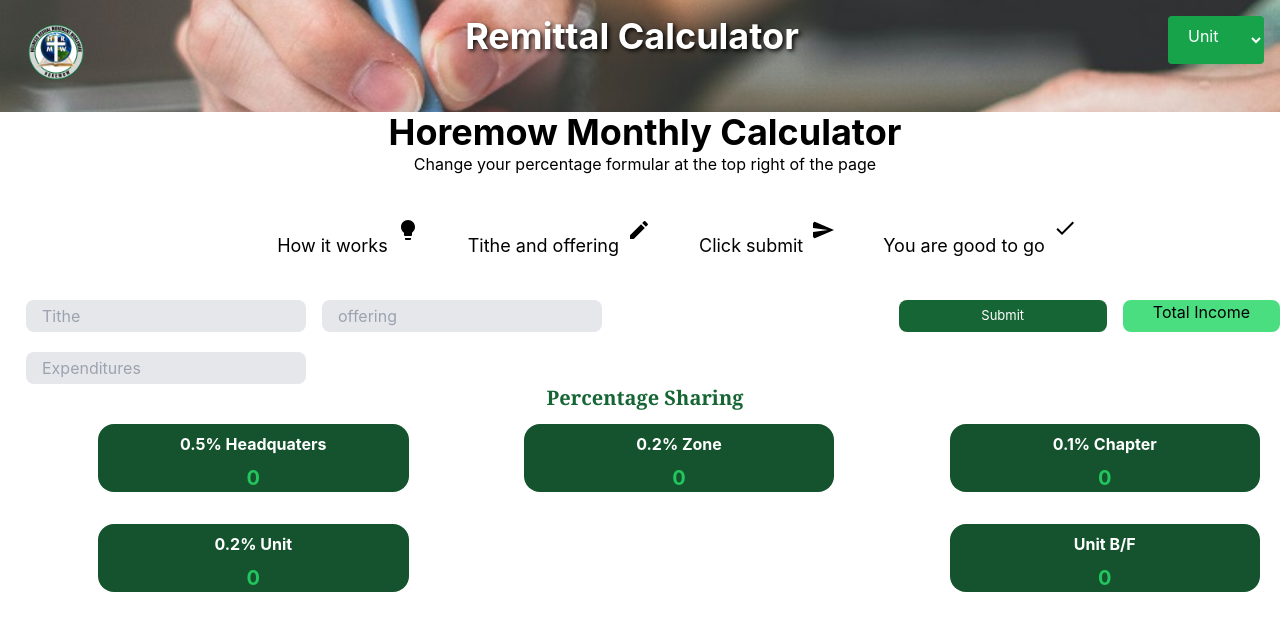
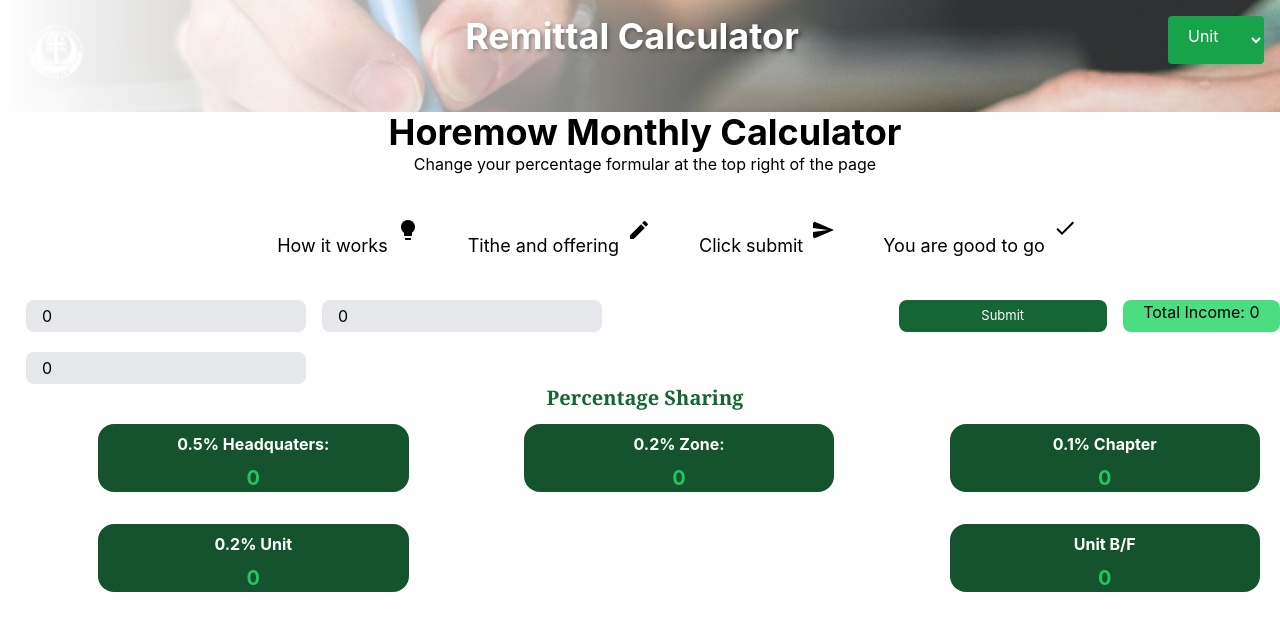
Before and after one commit to mrauthentik/Remital_calculator_app, a React (Create React App) app: page / in a window 1280 px wide. Shown: the top 630 px of the page. Built offline with nearby package versions, Linux system fonts and the light colour scheme.

Commit message:
fixed all bugs

```diff
--- a/package.json
+++ b/package.json
@@ -10,6 +10,7 @@
     "@testing-library/jest-dom": "^5.17.0",
     "@testing-library/react": "^13.4.0",
     "@testing-library/user-event": "^13.5.0",
+    "jspdf": "^2.5.2",
     "react": "^18.3.1",
     "react-dom": "^18.3.1",
     "react-scripts": "5.0.1",
--- a/src/App.css
+++ b/src/App.css
@@ -22,3 +22,54 @@ button{
     margin-left: 1rem;
     margin-right: 1rem;
 }
+.head{
+    mask-image: linear-gradient(to right, transparent, black 75%);
+}
+
+/* Modal styling here */
+
+.modal-background{
+    position: fixed;
+    top: 0;
+    left: 0;
+    bottom: 0;
+    right: 0;
+    background-color: rgba(0, 0, 0, 0.5);
+    display: flex;
+    justify-content: center;
+    align-items: center;
+}
+
+.modal{
+    background: white;
+    padding: 20px;
+    border-radius: 5px;
+   width: 50%;
+   box-shadow: 2px 1px 8px 7px rgba(0, 0, 0, 0.5);
+
+}
+.modal >button{
+    background-color: green;
+    color: white;
+    width: 20%;
+    height: 20%;
+    font-size: 15px;
+    border-radius: 10px;
+}
+.modal > h2{
+    text-align: center;
+    font-weight: 700;
+    font-size: 25px;
+    color: green;
+}
+.modal span{
+    color: rgb(5, 62, 5);
+    font-weight: 600;
+}
+.modal p{
+    font-weight: 700;
+    font-size: 20px;
+}
+.modal >button:hover{
+    background-color: rgb(3, 11, 3);
+}
--- a/src/App.js
+++ b/src/App.js
@@ -1,16 +1,118 @@
 import './App.css';
 import Header from './components/Header';
 import Main from './components/Main';
+import Modal from './components/Modal'
+import Calculator from './components/calculator';
+import { useState, useEffect } from 'react';
 
 function App() {
+  // State variables for sharing data between components
+  const [selectOption, setSelectOption] = useState('Zone');
+  const [offering, setOffering] = useState(0);
+  const [tithe, setTithe] = useState(0);
+  const [expenditures, setExpenditures] = useState(0);
+  const [totalIncome, setTotalIncome] = useState(0);
+  const [unitExpen, setUnitExpen] = useState(0);
+  const [headquarters, setHeadquarters] = useState(0);
+  const [zone, setZone] = useState(0);
+  const [chapter, setChapter] = useState(0);
+  const [unit, setUnit] = useState(0);
+  const [zonePercentage, setZonePercentage] = useState(0);
+
+  // Function to calculate the financial data
+  const handleCalculate = () => {
+    const offeringValue = parseFloat(offering);
+    const titheValue = parseFloat(tithe);
+    const expendituresValue = parseFloat(expenditures);
+
+    if (!isNaN(offeringValue) && !isNaN(titheValue)) {
+      const total = offeringValue + titheValue;
+      setTotalIncome(total);
+
+      let unitIncome = 0;
+      if (selectOption === 'Zone') {
+        unitIncome = total * 0.2;
+        setZonePercentage('20% Zone');
+        setHeadquarters(total * 0.5);
+        setZone(total * 0.2);
+        setChapter(total * 0.1);
+        setUnit(total * 0.2);
+        console.log('Zone has been selected')
+      } else if (selectOption === 'State') {
+        unitIncome = total * 0.1;
+        setZonePercentage('40% State');
+        setHeadquarters(total * 0.3);
+        setZone(total * 0.4);
+        setChapter(total * 0.2);
+        setUnit(total * 0.1);
+      }
+
+      setUnitExpen(total - expenditures);
+    } else {
+      console.log('Invalid input');
+    }
+  };
+   useEffect(()=>{
+    if(offering > 0 && tithe > 0){
+      handleCalculate()
+    }
+   },
+   [offering, tithe, selectOption,expenditures]
+  )
+
+  // State for controlling MODAl
+  const [showModal, setShowModal] = useState(false)
+  const handleShowModal =()=>{
+    setShowModal(true)
+  }
+
+  const handleCloseModal = () =>{
+    setShowModal(false)
+  }
   return (
     <div>
       <Header
       image={'/images/horemow.png'}
+      selectOption={selectOption}
+      setSelectOption={setSelectOption}
       />
       <Main
+        offering={offering}
+        setOffering={setOffering}
+        tithe={tithe}
+        setTithe={setTithe}
+        expenditures={expenditures}
+        setExpenditures={setExpenditures}
+        handleCalculate={handleCalculate}
+        totalIncome={totalIncome}
+        headquarters={headquarters}
+        zone={zone}
+        chapter={chapter}
+        unit={unit}
+        headquartersPercentage= {headquarters}
+        zonePercentage={zonePercentage}
+        unitExpen={unitExpen}
+        show = {handleShowModal}
+      />
+      <Calculator/>
 
-      />
+
+      {showModal && (
+        <Modal
+         onClose = {handleCloseModal}
+         data ={{
+          offering,
+          tithe,
+          totalIncome,
+          unitExpen,
+          headquarters,
+          zone,
+          chapter,
+          expenditures,
+          unit
+         }}
+        />
+      )}
     </div>
   );
 }
--- a/src/components/Main.jsx
+++ b/src/components/Main.jsx
@@ -6,7 +6,22 @@ import SendIcon from '@mui/icons-material/Send';
 import CheckIcon from '@mui/icons-material/Check';
 import { green } from "@mui/material/colors";
 import { white } from "@mui/material/colors";
-export default function Main(){
+export default function Main({
+    offering,
+  setOffering,
+  tithe,
+  setTithe,
+  expenditures,
+  setExpenditures,
+  handleCalculate,
+  totalIncome,
+  headquarters,
+  zone,
+  chapter,
+  unit,
+  unitExpen,
+  show
+}){
      return(
         <section className="bg-cover h-screen" style={{backgroundImage: `url (${writing})`}}>
             <h1 className="text-black font-bold text-4xl text-center">Horemow Monthly Calculator</h1>
@@ -34,13 +49,46 @@ export default function Main(){
 
                   <form action="#" className="flex justify-center" >
                       <div className="">
-                        <input type="number" placeholder="Tithe" required id="inputTithe" className="mb-5  sm:mt-10 rounded-1xl bg-gray-200 ml-4 ml-4 h-8 rounded-lg p-4 focus:outline-none " />
-                        <input type="number" placeholder="offering" required id="inputOffering" className="mb-5 md:mb-0 rounded-1xl bg-gray-200 ml-4 ml-4 h-8 rounded-lg p-4 focus:outline-none "  />
-                        <input type="number" placeholder="Expenditures" id="expense" className="mb-5 md:mb-0 bg-gray-200 ml-4 h-8 rounded-lg p-4 focus:outline-none " />
+                        <input
+                        type="number"
+                        value={tithe}
+                        onChange={(e)=> setTithe(e.target.value)}
+                        placeholder="Tithe"
+                        required
+                        className="mb-5  sm:mt-10 rounded-1xl bg-gray-200 ml-4 ml-4 h-8 rounded-lg p-4 focus:outline-none " />
+                        <input
+                        type="number"
+                        placeholder="offering"
+                        required
+                        value={offering}
+                        onChange={(e)=> setOffering(e.target.value)}
+                        className="mb-5 md:mb-0 rounded-1xl bg-gray-200 ml-4 ml-4 h-8 rounded-lg p-4 focus:outline-none"
+                        />
+                        <input
+                        type="number"
+                        placeholder="Expenditures"
+                        value={expenditures}
+                        onChange={(e) => setExpenditures(e.target.value)}
+                        className="mb-5 md:mb-0 bg-gray-200 ml-4 h-8 rounded-lg p-4 focus:outline-none "
+                        />
                       </div>
-                    <button className="w-1/6 h-8 rounded-lg bg-green-800 text-white" id="submit" type="submit" > <a href="#unitExp">Submit</a>  </button>
-                    <div type="text" id="totalIncome" className=" text-black-100 bg-green-400 w-40 sm:mt-9xl sm:text-red mt-10 mr-7-11 rounded-lg text-center h-8">
-                        Total Income
+                    <button
+                    className="w-1/6 h-8 rounded-lg bg-green-800 text-white"
+                    onClick= {(e) =>{
+                        e.preventDefault()
+                        handleCalculate()
+                        show()
+                    }}
+                    type="submit" >
+                         <a href="#unitExp">
+                            Submit
+                         </a>
+                     </button>
+                    <div
+                    type="text"
+                    id="totalIncome"
+                    className=" text-black-100 bg-green-400 w-40 sm:mt-9xl sm:text-red mt-10 mr-7-11 rounded-lg text-center h-8">
+                        Total Income: {totalIncome}
                     </div>
                     </form>
 
@@ -52,17 +100,17 @@ export default function Main(){
                 <div className="headqrts bg-green-900 rounded-2xl sm:w-1/4  w-1/4 mt-3 mb-3 ml-20">
                     <p className="text-white p-2 font-bold text-center">
                         0.5%
-                        Headquaters
+                        Headquaters:
                     </p>
-                    <div id="headqrts" className="text-green-500 text-xl text-center font-bold">0</div>
+                    <div id="headqrts" className="text-green-500 text-xl text-center font-bold">{headquarters}</div>
 
                 </div>
                 <div className="zone bg-green-900 rounded-2xl sm:w-1/4 w-1/4 mt-3 mb-3 ml-20">
                     <p className="text-white p-2 font-bold text-center" id="zoneP">
                         0.2%
-                        Zone
+                        Zone:
                     </p>
-                    <div id="zone" className="text-green-500 text-xl text-center font-bold">0</div>
+                    <div id="zone" className="text-green-500 text-xl text-center font-bold">{zone}</div>
 
                 </div>
                 <div className="chapter bg-green-900 rounded-2xl sm:w-1/  w-1/4 mt-3 mb-3 ml-20">
@@ -70,7 +118,7 @@ export default function Main(){
                         0.1%
                         Chapter
                     </p>
-                    <div id="chapter" className="text-green-500 text-xl text-center font-bold">0</div>
+                    <div id="chapter" className="text-green-500 text-xl text-center font-bold">{chapter}</div>
 
                 </div>
                 <div className="unit bg-green-900 rounded-2xl sm:w-1/4 w-1/6 mt-3 mb-3 ml-20">
@@ -78,7 +126,7 @@ export default function Main(){
                         0.2%
                         Unit
                     </p>
-                    <div id="unit" className="text-green-500 text-xl text-center font-bold">0</div>
+                    <div id="unit" className="text-green-500 text-xl text-center font-bold">{unit}</div>
 
                 </div>
                 <div className="unit_bf bg-green-900 rounded-2xl sm:w-1/4 w-1/4 mt-3 mb-3 ml-20">
@@ -86,7 +134,7 @@ export default function Main(){
                         Unit B/F
 
                     </p >
-                    <div id="unitExp" className="text-green-500 text-xl text-center font-bold">{0}</div>
+                    <div id="unitExp" className="text-green-500 text-xl text-center font-bold">{unitExpen}</div>
 
                 </div>
             </div>
--- /dev/null
+++ b/src/components/Modal.jsx
@@ -0,0 +1,41 @@
+import React from "react";
+import jsPDF from 'jspdf'
+
+    const Modal = ({ onClose, data}) =>{
+        const downloadPDF = () =>{
+            const doc = new jsPDF()
+            doc.text("Financial Report", 10,10)
+            doc.text(`Offering: ${data.offering ?? 'N/A'}`, 10,20)
+            doc.text(`Tithe: ${data.tithe ?? 'N/A'}`, 10,30)
+            doc.text(`Tithe: ${data.unitExpen ?? 'N/A'}`, 10, 40)
+            doc.text(`Total Income: ${data.totalIncome ?? 'N/A'}`, 10, 50)
+            doc.text(`Balance: ${data.expenditures ?? 'N/A'}`, 10,60)
+            // doc.text(`Tithe: ${data.tithe}, 10, 30`)
+            doc.save('Financial_Report.pdf')
+        }
+        return(
+            <div className="modal-background">
+                <div className="modal">
+                    <h2>Financial Summary</h2>
+                    <p>Offering: <span>{data.offering}</span> </p>
+                    <p>Tithe: <span>{data.tithe}</span> </p>
+                    <p>Total Income: <span>{data.totalIncome}</span> </p>
+                    <p>Expenditures: <span>{data.expenditures}</span> </p>
+                    <p>Balance: <span>{data.unitExpen}</span> </p>
+                    <hr />
+                    <hr />
+                    <hr />
+                    <hr />
+                     <h2>Percentage Sharing</h2>
+                    <p>Unit: <span>{data.unit}</span> </p>
+                    <p>Chapter: <span>{data.chapter}</span> </p>
+                    <p>Zone: <span>{data.zone}</span> </p>
+                    <p>HeadQuaters: <span>{data.headquarters}</span> </p>
+                    <button onClick={downloadPDF}>Download as PDF</button>
+                    <button onClick={onClose}>Close</button>
+                </div>
+            </div>
+        )
+    }
+
+export default Modal
--- /dev/null
+++ b/src/components/calculator.jsx
@@ -0,0 +1,13 @@
+import React from "react";
+
+export default function Calculator({
+    totalIncome,
+    headquarters,
+    zone,
+    chapter,
+    unit,
+    zonePercentage,
+    unitExpen,
+}) {
+
+}
```
Also changed, not shown: src/components/Header.jsx (+10 -12 lines), 1 other file (tests, documents, lock files or other folders).
